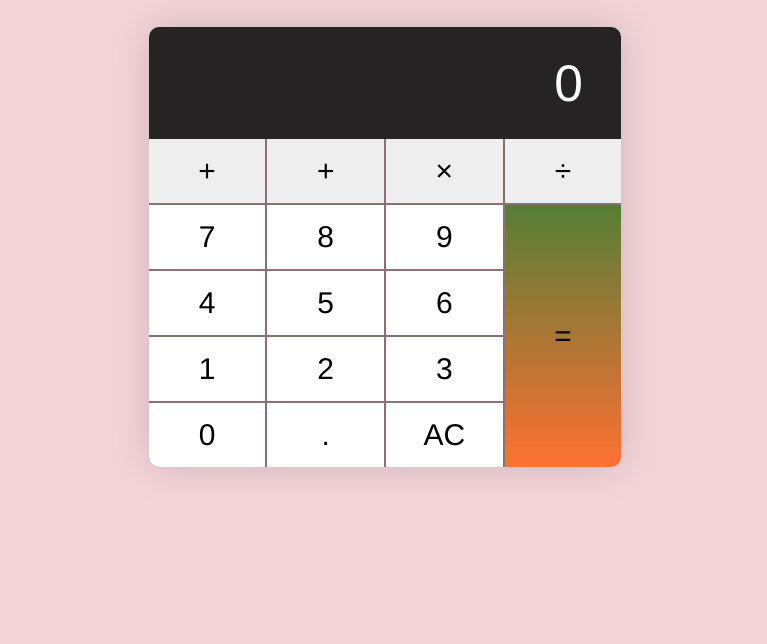
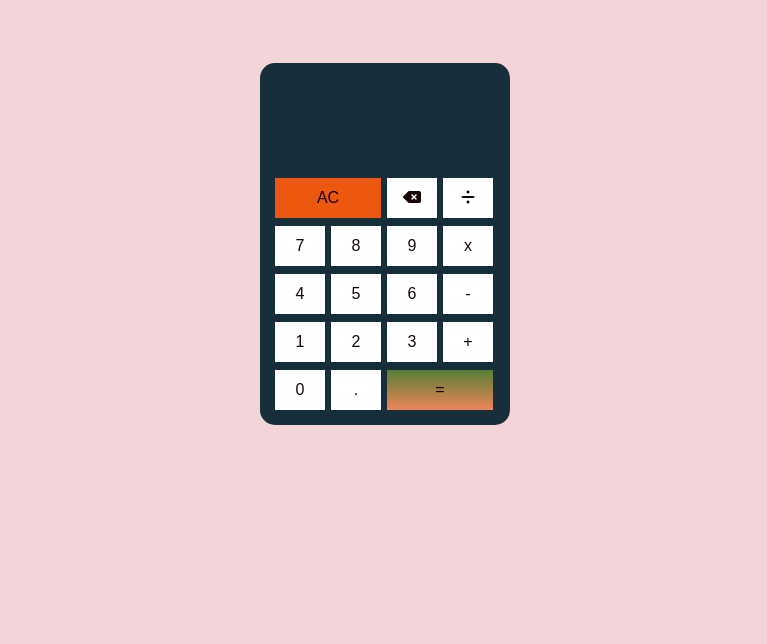
Before and after one commit to stelamateus/calculadora, a plain HTML site: page index.html in a window 1280 px wide. Shown: the part 156-800 px from the top of the page, without its empty margins (255-1022 px from the left). Drawn offline with Linux system fonts and the light colour scheme.

Commit message:
atribuições das funcionalidades da calculadora
-função inserir valor no display;
-função limpar display;
-função limpar número 1 a 1;
-função realizar cálculo e inserir resultado;

```diff
--- a/index.html
+++ b/index.html
@@ -1,40 +1,66 @@
 <!DOCTYPE html>
-<html lang="pt-br">
+<html lang="pt-BR">
 <head>
     <meta charset="UTF-8">
     <meta http-equiv="X-UA-Compatible" content="IE=edge">
     <meta name="viewport" content="width=device-width, initial-scale=1.0">
-    <link rel="stylesheet" href="./style.css">
+    <script src="https://kit.fontawesome.com/3df637a2f2.js" crossorigin="anonymous"></script>
+    <link rel="stylesheet" href="style.css">
     <title>Calculadora</title>
 </head>
 <body>
-    <div class="container">
+    <div class="container"><br>
         <h1>Calculadora Básica</h1><br>
         <p>Clique em qualquer número para começar a calcular:</p>
     </div>
-    <div class="calculator">
-        <div class="calculator_display">0</div>
-        <div class="calculator_keys">
-            <button class="key--operator" data-action="add">+</button>
-            <button class="key--operator" data-action="subtract">+</button>
-            <button class="key--operator" data-action="multiply">&times;</button>
-            <button class="key--operator" data-action="divide">&divide;</button>
-            <button>7</button>
-            <button>8</button>
-            <button>9</button>
-            <button>4</button>
-            <button>5</button>
-            <button>6</button>
-            <button>1</button>
-            <button>2</button>
-            <button>3</button>
-            <button>0</button>
-            <button data-action="decimal">.</button>
-            <button data-action="clear">AC</button>
-            <button class="key--equal" data-action="Calculate">=</button>
+    <div class="conteudo">
+        <div class="calculator">
+            <p class="result" id="resultado" >   </p>
+
+            <table>
+                <tr>
+                    <td><button class="btn ac" style="width: 106px;" onclick= "clean()" > AC </button> </td>
+
+                    <td><button class="btn neg" onclick= "backspace()" > <i class="fas fa-backspace"></i> </button> </td>
+
+                    <td><button class="btn especial" onclick= "insert('/')"> <i class="fas fa-divide"></i> </button> </td>
+                </tr>
+
+                <tr>
+                    <td><button class="btn " onclick= "insert('7')" > 7 </button> </td>
+                    <td><button class="btn "  onclick= "insert('8')"> 8 </button> </td>
+                    <td><button class="btn " onclick= "insert('9')"> 9 </button> </td>
+                    <td><button class="btn especial" onclick= "insert('*')" > x </button> </td>
+                </tr>
+
+                <tr>
+                    <td><button class="btn " onclick= "insert('4')" > 4 </button> </td>
+                    <td><button class="btn " onclick= "insert('5')" > 5 </button> </td>
+                    <td><button class="btn " onclick= "insert('6')"> 6 </button> </td>
+                    <td><button class="btn especial" onclick= "insert('-')" > - </button> </td>
+                </tr>
+
+                <tr>
+                    <td><button class="btn " onclick= "insert('1')" > 1 </button> </td>
+                    <td><button class="btn " onclick= "insert('2')" > 2 </button> </td>
+                    <td><button class="btn " onclick= "insert('3')"> 3 </button> </td>
+                    <td><button class="btn especial" onclick= "insert('+')"> + </button> </td>
+                </tr>
+
+                <tr>
+
+                    <td><button class="btn " onclick= "insert('0')" > 0 </button> </td>
+                    <td><button class="btn " onclick= "insert('.')" > . </button> </td>
+                    <td><button class="btn igual" style="width: 106px;" onclick= "confirma()"> = </button> </td>
+                </tr>
+
+            </table>
+
+
+
 
         </div>
     </div>
-
+    <script src="./script.js"></script>
 </body>
 </html>
--- a/script.js
+++ b/script.js
@@ -0,0 +1,27 @@
+const resultado = document.querySelector(' .result ');
+const confirmar = document.querySelector(' .igual ');
+
+/*inserir valor do teclado no display*/
+function insert( valor ){
+    resultado.innerHTML += valor;
+}
+
+/*limpar display*/
+function clean() {
+    resultado.innerHTML = ' ';
+}
+
+/*apagar número 1 a 1 )*/
+function backspace() {
+    if(resultado.textContent){
+        let result = document.getElementById('resultado').innerHTML
+        resultado.innerHTML = result.substring(0, result.length - 1);
+    }
+}
+
+/*resultado do cálculo */
+function confirma() {
+    if(resultado.textContent != 'Erro') {
+        document.getElementById("resultado").innerHTML = eval(resultado.innerHTML)
+    }
+}
--- a/style.css
+++ b/style.css
@@ -1,111 +1,83 @@
-*{
+* {
+    margin: 0;
+    padding: 0;
     box-sizing: border-box;
-    margin:0;
-    outline:0;
-    padding:0;
-    font-size: 30px;
+    font-family: 'cursiva', sans-serif;
+    text-align: center;
 }
 
-body{
-    background: rgb(243, 212, 217);
-    color: black;
-    align-items: center;
-    display:flex;
-    justify-content: center;
-    flex-direction: column;
+body {
+    background-color:rgb(243, 212, 217);
 }
-embed,
-iframe,
-img,
-object,
-video {
-  max-width: 100%;
-}
-input,
-textarea,
-button {
-  border: 0;
-  border-radius: 0;
-  background-color: transparent;
-  font-size: inherit;
-  font-family: inherit;
-  font-weight: inherit;
-  outline: none;
-  -webkit-appearance: none;
-     -moz-appearance: none;
-          appearance: none;
-  text-align: center;
-}
-
-input:hover,
-input:active,
-input:focus,
-textarea:hover,
-textarea:focus,
-buttom:hover,
-button:active,
-button:focus {
-    outline: none;
-}
-
-.container{
+container{
     max-width: 40em;
     padding: 2%;
     margin: 10 10 10 10;
+    text-align: justify;
+
+}
+.calculator {
+    width: 250px;
+    position: absolute;
+    top: 50%;
+    left: 50%;
+    transform: translate(-50%, -50%);
+    border-radius: 15px;
+    padding: 10px;
+    background-color:#162f3b;
 }
 
-.calculator{
-    border-radius: 10px;
-    box-shadow: 0 0 40px 0px rgba(0, 0, 0, 0.15);
-    margin-left: auto;
-    margin-right: auto;
-    margin-top: 1em;
-    overflow: hidden;
+table td {
+    display: inline-block;
 }
-:root {
-    font-family: Helvetica, Arial, sans-serif;
-  }
-.calculator_display{
-    background-color: #252323;
-    color: #FFF;
-    font-size: 1.714em;
-    padding: 0.5em 0.75em;
+
+.btn {
+    margin: 3px;
+    width: 50px;
+    height: 40px;
+    cursor: pointer;
+    border: none;
+    background-color: #fff;
+    color: #170404;
+    font-size: 16px;
+    transition: all 500ms ease-in-out;
+}
+
+.btn:hover {
+    background-color:#e6dbc7;
+}
+
+.ac {
+    background-color: #ec580f;
+}
+
+.ac:hover {
+    background-color: #e6dbc7;
+}
+
+.especial {
+    background-color: #fff;
+}
+
+.especial:hover {
+    background-color: #e6dbc7;
+}
+
+.igual{
+    background-image: linear-gradient(to bottom, #567e36, #ee8558);;
+
+}
+
+.btn igual:hover {
+    background-color:#e6dbc7;
+
+}
+
+.result {
+    height: 100px;
+    color: #dfdfdf;
     text-align: right;
-    align-items: center;
+    font-size: 35px;
+    word-wrap: break-word;
+    border-bottom: 1px solid linear-gradient(to bottom, #567e36, #ff7033);
 }
-.calculator_keys{
-    background-color: rgba(17, 1, 1, 0.468);
-    display: grid;
-    grid-gap: 2px;
-    grid-template-columns: repeat(4, 1fr);
-}
-.calculator_keys > *{
-    background-color: #FFF;
-    padding: 0.5em 1.25em;
-    position: relative;
-    text-align: center;
-}
-.calculator_keys > *:active::before,
-.calculator_keys > .is-depressed::before {
-    background-color: rgba(0, 0, 0, 0.2);
-    bottom: 0;
-    content: "";
-    box-shadow: 0 0 6px 0 rgba(0, 0, 0, 0.5)inset;
-    left: 0;
-    opacity: 0.3;
-    position: absolute;
-    top: 0;
-    z-index: 1;
-}
-key--operator{
-    background-color: #eee;
-}
-.key--operator {
-    background-color: #eee;
-  }
-
-  .key--equal {
-    background-image: linear-gradient(to bottom, #567e36, #ff7033);
-    grid-column: -2;
-    grid-row: 2/span 4;
-  }
```
